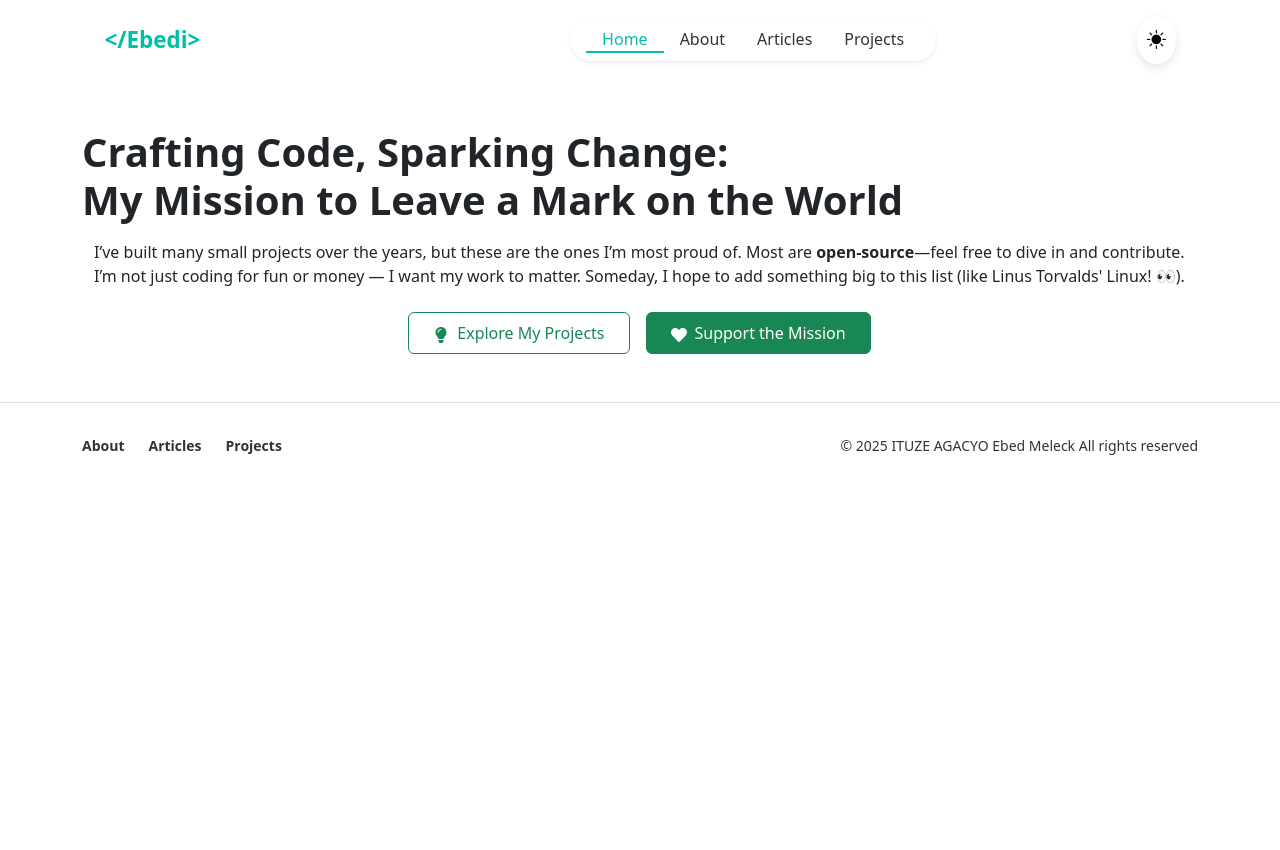
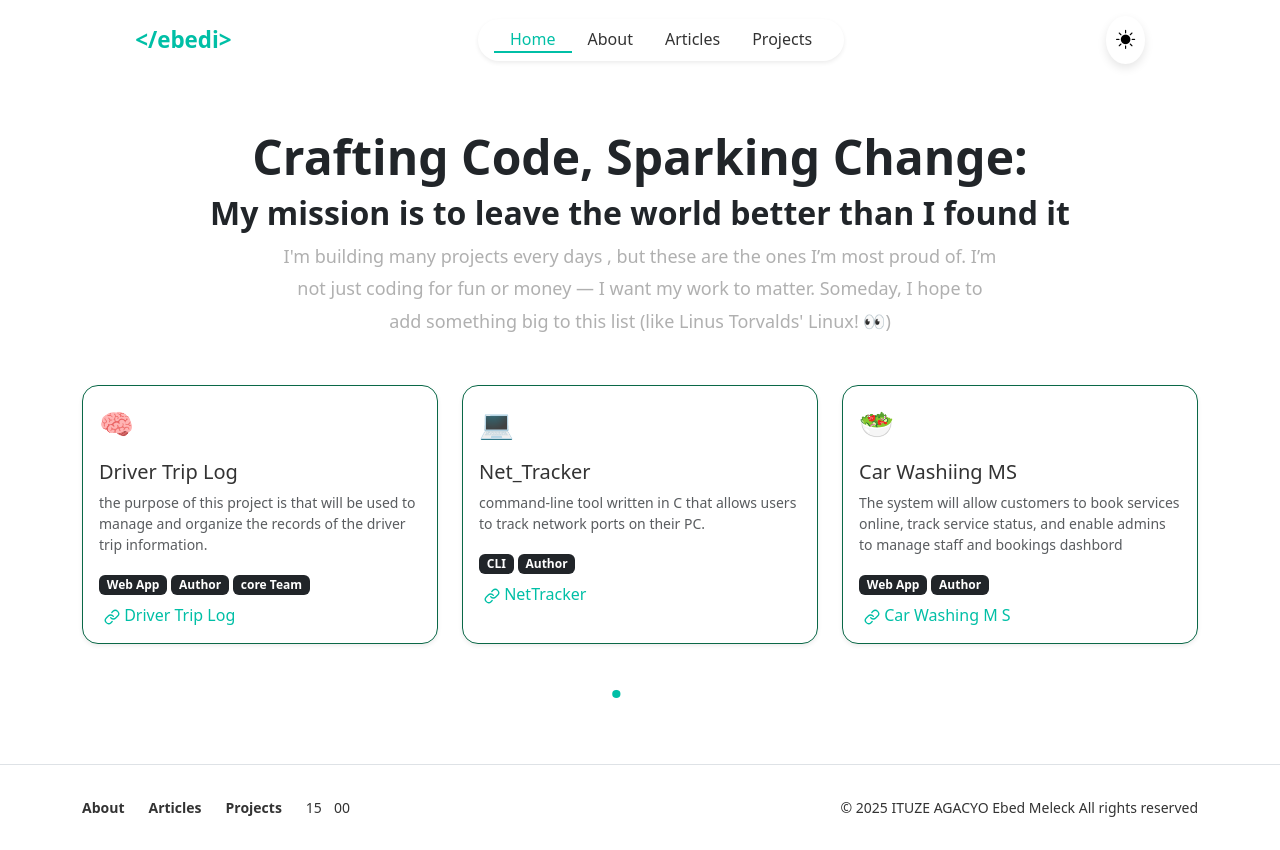
Before and after one commit to ISONIC0788/ebedimeleck.engineer, a React (Vite) app in the folder ebedi.eng/: page /projects in a window 1280 px wide. Before the commit the page ends 800 px from the top, so only its background shows below. Built offline with nearby package versions, Linux system fonts and the light colour scheme.

Commit message:
change more content and project section and clock blick dot

```diff
--- a/ebedi.eng/src/components/Footer.jsx
+++ b/ebedi.eng/src/components/Footer.jsx
@@ -1,7 +1,8 @@
 
 
-import React from 'react'
+import React, { useEffect, useState } from 'react'
 import "../styles/navbar.css"
+import { Card } from 'react-bootstrap';
 function Footer() {
   const FooteLink = [
     {name:"About",href:"#about"},
@@ -11,6 +12,31 @@ function Footer() {
 
   const currentYear = new Date().getFullYear();
   const developerName = "ITUZE AGACYO Ebed Meleck";
+
+  const [time , setTime] = useState(new Date());
+  const [colon , setColon] = useState(true);
+
+  useEffect(()=>{
+    const timer = setInterval(()=>{
+      setTime(new Date());
+
+      setColon(prev => !prev);
+    },1000);
+
+    return ()=> clearInterval(timer);
+
+  },[]);
+
+// formatin date
+
+const formatTime = (date) =>{
+  const hours = String(date.getHours()).padStart(2,'0');
+  const minutes = String(date.getMinutes()).padStart(2,'0');
+  return {hours, minutes}
+};
+
+const {hours,minutes} = formatTime(time)
+
   return (
     <div>
       <footer className='footer border-top'>
@@ -25,6 +51,12 @@ function Footer() {
                    </a>
                 ))
               }
+              <span className="fs-7 ">
+              {hours}
+          <span className="mx-1 text-success shadow-lg fw-bold" style={{ opacity: colon ? 1 : 0 }}>:</span>
+          {minutes}
+              </span>
+
             </div>
             {/* right */}
             <div  className=' text-end  mt-2 mt-md-0 lead-text '>
--- a/ebedi.eng/src/components/Hero.jsx
+++ b/ebedi.eng/src/components/Hero.jsx
@@ -25,7 +25,7 @@ const Hero = () => {
           </p>
 
           <div className="social-icons mt-4">
-            <a href="#"><FaXTwitter size={20} /></a>
+            <a href="https://x.com/EbediMeleck?s=09" target="_blank" rel="noopener noreferrer"><FaXTwitter size={20} /></a>
             <a href="https://github.com/ISONIC0788" target="_blank" rel="noopener noreferrer"><FaGithub size={20} /></a>
             <a href="https://www.linkedin.com/in/ituze-agacyo-ebed-meleck-65a13b2b7/" target="_blank" rel="noopener noreferrer"><FaLinkedin size={20} /></a>
           </div>
--- /dev/null
+++ b/ebedi.eng/src/components/LoadingDots.jsx
@@ -0,0 +1,21 @@
+import React from 'react';
+; // Import the CSS file
+
+import "../styles/navbar.scss";
+
+const LoadingDots = () => {
+  return (
+    // <div className="loading-container d-flex justify-content-center align-items-center mt-5">
+    //   <span className="dot">.</span>
+    //   <span className="dot">.</span>
+    //   <span className="dot">.</span>
+    // </div>
+    <div className="loading-container">
+      <span className="dot">.</span>
+      <span className="dot">.</span>
+      <span className="dot">.</span>
+    </div>
+  );
+};
+
+export default LoadingDots;
--- a/ebedi.eng/src/components/NavBar.jsx
+++ b/ebedi.eng/src/components/NavBar.jsx
@@ -1,18 +1,40 @@
-import React, { useState } from "react";
+import React, { useState, useEffect } from "react";
 import "../styles/navbar.scss";
-
 import { Link, useLocation } from "react-router-dom";
 import { FaMoon, FaSun } from "react-icons/fa";
 
 const Navbar = () => {
-  const location  = useLocation();
+  const location = useLocation();
   const [active, setActive] = useState("Home");
   const [darkMode, setDarkMode] = useState(false);
   const [isMenuOpen, setIsMenuOpen] = useState(false);
 
+  // Check for system's theme preference or use saved preference from localStorage
+  useEffect(() => {
+    const savedTheme = localStorage.getItem("theme");
+    if (savedTheme) {
+      // If there's a saved theme in localStorage, use that
+      setDarkMode(savedTheme === "dark");
+      if (savedTheme === "dark") {
+        document.body.classList.add("dark-mode");
+      } else {
+        document.body.classList.remove("dark-mode");
+      }
+    } else {
+      // If no saved theme, use system preference
+      const systemTheme = window.matchMedia("(prefers-color-scheme: dark)").matches;
+      setDarkMode(systemTheme);
+      if (systemTheme) {
+        document.body.classList.add("dark-mode");
+      }
+    }
+  }, []);
+
   const toggleMode = () => {
     setDarkMode(!darkMode);
     document.body.classList.toggle("dark-mode");
+    // Save the user's theme preference in localStorage
+    localStorage.setItem("theme", darkMode ? "light" : "dark");
   };
 
   const toggleMenu = () => {
@@ -21,19 +43,19 @@ const Navbar = () => {
 
   const navLinks = ["Home", "About", "Articles", "Projects"];
 
-  const getPath = (link) =>(link ===navLinks ?"/":`/${link.toLowerCase()}`);
+  const getPath = (link) => (link === navLinks ? "/" : `/${link.toLowerCase()}`);
 
-  const currentPath  = location.pathname;
+  const currentPath = location.pathname;
 
   return (
     <div className="container-fluid py-3">
       <div className="d-flex justify-content-around align-items-center flex-wrap">
         {/* Left: Logo and Hamburger */}
         <div>
-        <span className="logo"> &lt;/Ebedi&gt;</span>
+          <span className="logo"> &lt;/ebedi&gt;</span>
 
           <button
-               className="d-lg-none hamburger-btn"
+            className="d-lg-none px-5 hamburger-btn"
             onClick={toggleMenu}
             aria-label="Toggle menu"
           >
@@ -41,22 +63,16 @@ const Navbar = () => {
           </button>
         </div>
 
-
-        <div className="d-flex align-items-center gap-3">
-
-        </div>
-
         {/* Navigation */}
         <div
-          className={`nav-container rounded-pill shadow-sm  p-2 px-3 ${
-            isMenuOpen ? "d-flex flex-column align-item-center text-center w-100 b-drak " : "d-none"
+          className={`nav-container rounded-pill shadow-sm p-2 px-3 ${
+            isMenuOpen ? "d-flex flex-column align-item-center text-center w-100 b-drak" : "d-none"
           } d-lg-flex`}
         >
           {navLinks.map((link) => {
-
             const path = getPath(link);
 
-             return(
+            return (
               <Link
                 key={link}
                 to={path}
@@ -76,10 +92,11 @@ const path = getPath(link);
 
         {/* Mode Toggle on the Right */}
         <button className="mode-toggle-btn ms-3 " onClick={toggleMode}>
-          {darkMode ?  <i className="bi bi-moon-fill"></i> : <i className="bi bi-sun-fill"></i>}
-          {/* // <FaMoon /> : <FaSun /> */}
-          {/* // "🌙" : "🌞" */}
-
+          {darkMode ? (
+            <i className="bi bi-moon-fill"></i>
+          ) : (
+            <i className="bi bi-sun-fill"></i>
+          )}
         </button>
       </div>
     </div>
--- a/ebedi.eng/src/components/PortfolioCard.jsx
+++ b/ebedi.eng/src/components/PortfolioCard.jsx
@@ -40,10 +40,13 @@ function PortfolioCard() {
           <p className="mt-3 lead-text">
           With a growing command of languages like Java, JavaScript (React, Vite), Node.js, and more, Meleck blends clean code with thoughtful UI design, often
           incorporating light/dark mode, animations, and responsive layouts. He’s not only a coder, but also a <strong>problem-solver with purpose</strong>
+          ,<strong>Code with Purpose. Create with Impact</strong>
+          <strong>,Shaping Tomorrow One Line of Code at a Time.</strong>
           </p>
           <p className="mt-3 lead-text">
           Whether building systems like the Driver Trip Log , Car washing Booking app, or contributing to open-source, Meleck’s journey is marked by learning, building, and lifting others as he grows
           </p>
+
 
           <p className="lead-text">
             I believe in the power of learning—every project, every challenge is an
@@ -62,7 +65,7 @@ function PortfolioCard() {
           />
 
           <div className="mt-5 d-flex flex-column gap-3 align-items-start social-links">
-            <a href="https://x.com" target="_blank" rel="noopener noreferrer" className="px-4">
+            <a href="https://x.com/EbediMeleck?s=09" target="_blank" rel="noopener noreferrer" className="px-4">
             <FaXTwitter className="me-2"/> Follow on X
             </a>
             <a href="https://github.com/ISONIC0788" target="_blank" rel="noopener noreferrer" className="px-4">
@@ -76,6 +79,7 @@ function PortfolioCard() {
             <a href="mailto:ituzeebedi12@gmail.com " className="mt-3 border-top px-4 py-4">
               <i className="bi bi-envelope me-2"></i> ituzeebedi12@gmail.com
             </a>
+
 
             <a
   href="https://www.linkedin.com/in/mentor-profile"
--- a/ebedi.eng/src/components/ProjectDesc.jsx
+++ /dev/null
@@ -1,44 +0,0 @@
-
-
-import React from 'react'
-
-import '../styles/navbar.css'
-import { FaGithub, FaLinkedin, FaTwitter } from "react-icons/fa";
-import { FaCode, FaLightbulb, FaHeart } from "react-icons/fa";
-
-function ProjectDesc() {
-  return (
-    <section className="hello-section container py-5  d-flex justify-content-start">
-        {/* text-center */}
-        <div className='  '>
-        <h1 className="display-8 fw-bold mb-3  ">
-        Crafting Code, Sparking Change: <br className="d-none d-md-block" />
-        My Mission to Leave a Mark on the World
-       </h1>
-
-      <p className="container fs-7 mb-4">
-        I’ve built many small projects over the years, but these are the ones I’m most proud of.
-        Most are <strong>open-source</strong>—feel free to dive in and contribute.
-        <br />
-        I’m not just coding for fun or money — I want my work to matter.
-        Someday, I hope to add something big to this list (like Linus Torvalds' Linux! 👀).
-      </p>
-
-      <div className="d-flex justify-content-center gap-3">
-        <button className="btn btn-outline-success px-4 py-2">
-          <FaLightbulb className="me-2" />
-          Explore My Projects
-        </button>
-        <button className="btn btn-success px-4 py-2">
-          <FaHeart className="me-2" />
-          Support the Mission
-        </button>
-      </div>
-
-        </div>
-
-    </section>
-  )
-}
-
-export default ProjectDesc
--- /dev/null
+++ b/ebedi.eng/src/components/ProjectsSection.jsx
@@ -0,0 +1,90 @@
+import '../styles/navbar.css'
+import React from 'react'
+import { FiLink } from 'react-icons/fi';
+import { Container, Row, Col, Card, Badge } from 'react-bootstrap';
+import LoadingDots from './LoadingDots';
+
+const projects = [
+  {
+    title: 'Driver Trip Log',
+    description: ' the purpose of this project is  that will be used to manage and organize the records of the driver trip information. ',
+    tags: ['Web App', 'Author','core Team'],
+    link: 'https://github.com/ISONIC0788/DRIVER_TRIP_LOG_V2.git',
+    icon: '🧠',
+    linkName:'Driver Trip Log',
+  },
+  {
+    title: 'Net_Tracker',
+    description: " command-line tool written in C that allows users to track network ports on their PC.",
+    tags: ['CLI', 'Author'],
+    link: 'https://github.com/ISONIC0788/Net_Tracker.git',
+    icon: '💻',
+    linkName:'NetTracker',
+  },
+  {
+    title: 'Car Washiing MS',
+    description: 'The system will allow customers to book services online, track service status, and enable admins to manage staff and bookings dashbord',
+    tags: [ 'Web App','Author'],
+    link: 'https://github.com/ISONIC0788/CAR_WASHING_M_S',
+    icon: '🥗',
+    linkName:'Car Washing M S ',
+  },
+//   {
+//     title:'',
+//     description: '',
+//     tags: [],
+//     link: '',
+//     icon:'',
+//     linkName:'Driver Trip Log',
+//   },
+];
+
+
+function ProjectsSection() {
+  return (
+    <section className="projects-section py-5">
+      <Container>
+      <div className="text-center mb-5">
+           <h2 className="fw-bold display-5">
+        Crafting Code, Sparking Change: <br />
+
+           </h2>
+           <h2 className='fw-bold display-8'>
+           My mission is to leave the world better than I found it
+           </h2>
+      <p className="lead  mx-auto" style={{ maxWidth: '720px' }}>
+         I'm building many  projects  every days , but these are the ones I’m most proud of.
+         I’m not just coding for fun or money — I want my work to matter.
+         Someday, I hope to add something big to this list (like Linus Torvalds' Linux! 👀)
+       </p>
+     </div>
+
+        <Row className="g-4 justify-content-center">
+          {projects.map((project, idx) => (
+            <Col md={6} lg={4} key={idx}>
+              <Card className="sidebar-card h-100 shadow-sm p-3 border-0.5">
+                <div className="mb-3 fs-3">{project.icon}</div>
+                <Card.Title>{project.title}</Card.Title>
+                <Card.Text className="text-muted small">{project.description}</Card.Text>
+                <div className="mb-2">
+                  {project.tags.map((tag, i) => (
+                    <Badge key={i} bg="dark" className="me-1">
+                      {tag}
+                    </Badge>
+                  ))}
+                </div>
+                <a href={project.link} target="_blank" rel="noopener noreferrer" className="text-decoration-none">
+                  {/* {project.link.replace('https://', '')} */}
+                  <FiLink style={{ marginLeft: '5px' }} /> {project.linkName}
+                </a>
+              </Card>
+            </Col>
+          ))}
+        </Row>
+       <LoadingDots/>
+      </Container>
+    </section>
+  )
+}
+
+export default ProjectsSection
--- a/ebedi.eng/src/pages/Projects.jsx
+++ b/ebedi.eng/src/pages/Projects.jsx
@@ -1,13 +1,16 @@
 import React from 'react'
 import Navbar from '../components/NavBar'
 import Footer from '../components/Footer'
-import ProjectDesc from '../components/ProjectDesc'
+
+
+import ProjectsSection from '../components/ProjectsSection'
 
 function Projects() {
   return (
     <div>
      <Navbar/>
-        <ProjectDesc/>
+        {/* <ProjectDesc/> */}
+        <ProjectsSection/>
      <Footer/>
     </div>
   )
--- a/ebedi.eng/src/styles/navbar.scss
+++ b/ebedi.eng/src/styles/navbar.scss
@@ -404,3 +404,102 @@ body.dark-mode .animated-shadow:hover {
     }
   }
 }
+
+
+
+
+
+// project section
+
+.projects-section {
+  background-color: transparent;
+
+  h2 {
+    color: inherit;
+  }
+
+  .lead {
+    max-width: 720px;
+    margin: 0 auto;
+    color: $text-muted-dark;
+  }
+  // .lead-text {
+  //   color: $text-muted-dark;
+  // }
+
+  .sidebar-card {
+    transition: transform 0.3s ease, box-shadow 0.3s ease;
+    border-radius: 1rem;
+
+    &:hover {
+      transform: translateY(-5px);
+      box-shadow: 0 10px 20px rgba(0, 191, 166, 0.1);
+      // background-color: $light-bg;
+    }
+
+    a {
+      font-weight: 500;
+      color: $primary-accent;
+
+      &:hover {
+        text-decoration: underline;
+      }
+    }
+  }
+}
+
+.projects-section .lead {
+  max-width: 720px;
+  margin: 0 auto;
+  font-size: 1.125rem;
+  line-height: 1.8;
+}
+
+
+/* LoadingDots.css */
+/* LoadingDots.css */
+.loading-container {
+  font-size: 3rem; /* Increase font size for larger dots */
+  display: flex;
+  justify-content: center;
+  align-items: center;
+}
+
+.dot {
+  animation: blink 1.5s infinite steps(1);
+  opacity: 0;
+  margin: 0 5px;
+  font-weight: bold; /* Make the dots bold */
+  color: #00bfa6; /* Primary green color */
+  // box-shadow: 0 4px 15px rgba(0, 191, 166, 0.4); /* Green box shadow */
+}
+
+@keyframes blink {
+  0% {
+    opacity: 0;
+  }
+  50% {
+    opacity: 1;
+  }
+  100% {
+    opacity: 0;
+  }
+}
+
+.dot:nth-child(1) {
+  animation-delay: 0s;
+}
+
+.dot:nth-child(2) {
+  animation-delay: 0.3s;
+}
+
+.dot:nth-child(3) {
+  animation-delay: 0.6s;
+}
+
+/* Hover Effect */
+.dot:hover {
+  transform: scale(1.2);
+  transition: transform 0.3s ease;
+}
```
Lines whose indentation alone changed are shown as unchanged.
